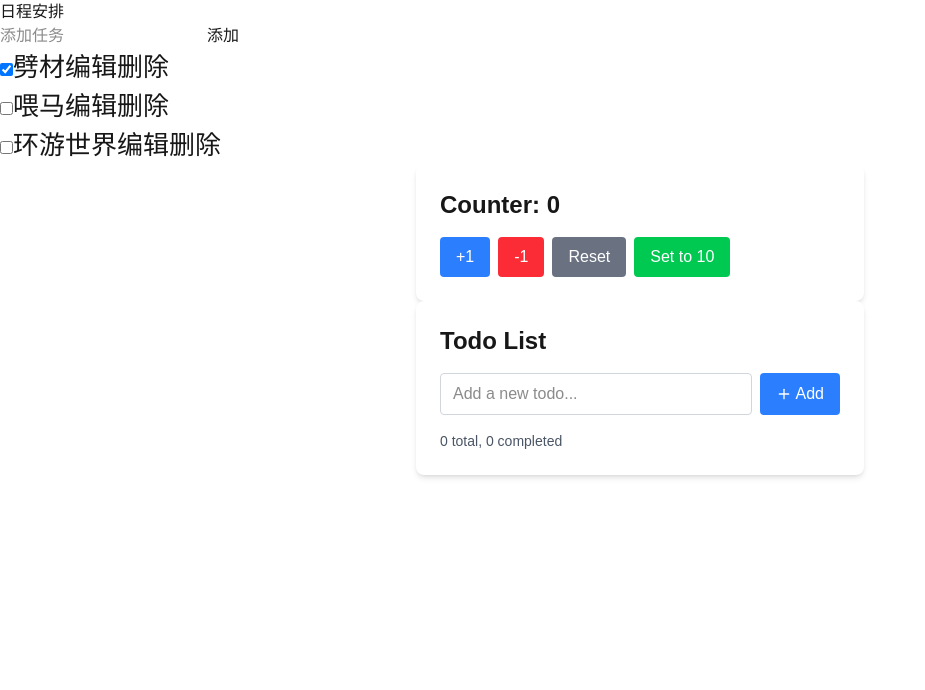
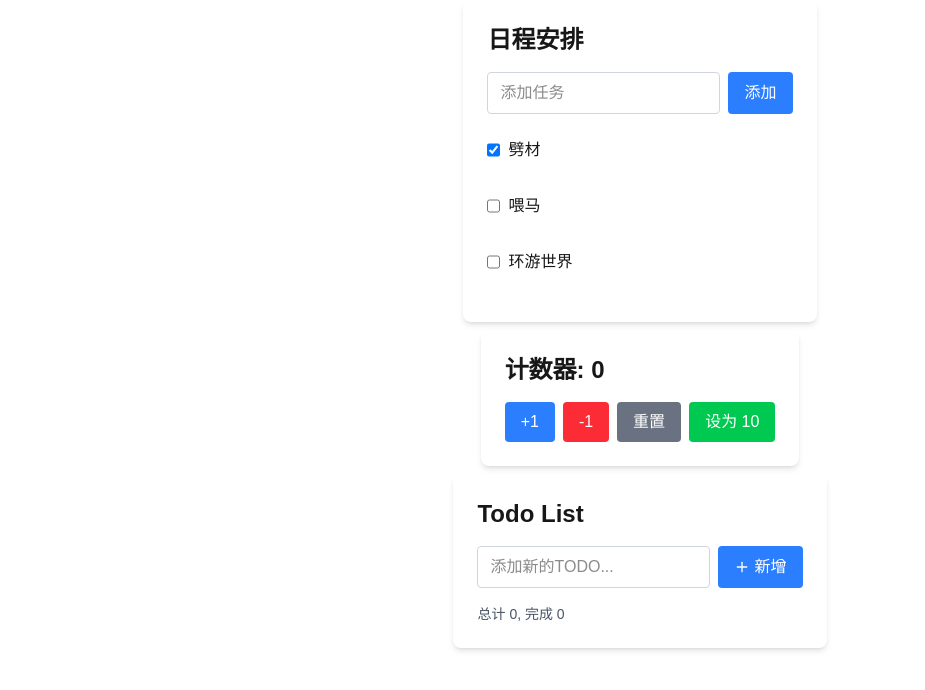
Before and after one commit to cbtpro/react-playground, a Next.js app: page /demo in a window 1280 px wide. Shown: the top 690 px of the page, without its empty margins (0-925 px from the left). Built offline with nearby package versions, Linux system fonts and the light colour scheme.

Commit message:
feat: 添加路由demo中的组件

```diff
--- a/package.json
+++ b/package.json
@@ -9,6 +9,7 @@
     "lint": "next lint"
   },
   "dependencies": {
+    "classnames": "^2.5.1",
     "lucide-react": "^0.518.0",
     "next": "15.3.4",
     "react": "^19.0.0",
@@ -16,13 +17,13 @@
   },
   "devDependencies": {
     "@eslint/eslintrc": "^3",
+    "@tailwindcss/postcss": "^4",
     "@types/node": "^20",
     "@types/react": "^19",
     "@types/react-dom": "^19",
-    "@tailwindcss/postcss": "^4",
-    "tailwindcss": "^4",
     "eslint": "^9",
     "eslint-config-next": "15.3.4",
+    "tailwindcss": "^4",
     "typescript": "^5"
   }
 }
--- a/src/app/demo/AddTask.tsx
+++ b/src/app/demo/AddTask.tsx
@@ -7,13 +7,15 @@ interface AddTaskProps {
 export default function AddTask({ onAddTask }: AddTaskProps) {
   const [text, setText] = useState('');
   return (
-    <>
+    <div className="flex gap-2">
       <input
+        className="flex-1 px-3 py-2 border border-gray-300 rounded focus:outline-none focus:ring-2 focus:ring-blue-500"
         placeholder="添加任务"
         value={text}
         onChange={(e) => setText(e.target.value)}
       />
       <button
+        className="px-4 py-2 bg-blue-500 text-white rounded hover:bg-blue-600"
         onClick={() => {
           setText('');
           onAddTask(text);
@@ -21,6 +23,6 @@ export default function AddTask({ onAddTask }: AddTaskProps) {
       >
         添加
       </button>
-    </>
+    </div>
   );
 }
--- a/src/app/demo/TaskList.tsx
+++ b/src/app/demo/TaskList.tsx
@@ -1,4 +1,5 @@
 import React, { useState } from 'react';
+import classNames from 'classnames';
 import styles from './task.module.css';
 
 interface TaskProps {
@@ -20,20 +21,22 @@ function Task({ task, onChange, onDelete }: TaskProps) {
               text: e.target.value
             });
           }}
+          placeholder='请输入任务内容'
+          className="flex-1 px-3 py-2 border border-gray-300 rounded focus:outline-none focus:ring-2 focus:ring-blue-500"
         />
-        <button onClick={() => setIsEditing(false)}>Save</button>
+        <button onClick={() => setIsEditing(false)}>保存</button>
       </>
     );
   } else {
     taskContent = (
-      <>
-        {task.text}
-        <button onClick={() => setIsEditing(true)}>编辑</button>
-      </>
+      <div className="flex py-2">
+        {task.text || '空'}
+        <button onClick={() => setIsEditing(true)} className="ml-2 opacity-0 group-hover:opacity-100 transition-opacity duration-200">编辑</button>
+      </div>
     );
   }
   return (
-    <label className={styles.item}>
+    <label className={classNames(styles.item, "mb-4 group flex gap-2")}>
       <input
         type="checkbox"
         checked={task.done}
@@ -45,7 +48,7 @@ function Task({ task, onChange, onDelete }: TaskProps) {
         }}
       />
       {taskContent}
-      <button onClick={() => onDelete(task.id)}>删除</button>
+      <button onClick={() => onDelete(task.id)} className="opacity-0 group-hover:opacity-100 transition-opacity duration-200">删除</button>
     </label>
   );
 }
@@ -57,7 +60,7 @@ interface TaskListProps {
 }
 export default function TaskList({ tasks, onChange, onDelete }: TaskListProps) {
   return (
-    <ul>
+    <ul className="mt-4">
       {tasks.map((task: TaskObject) => (
         <li key={task.id}>
           <Task task={task} onChange={onChange} onDelete={onDelete} />
--- a/src/app/demo/counter-example.tsx
+++ b/src/app/demo/counter-example.tsx
@@ -31,7 +31,7 @@ export default function Counter() {
 
   return (
     <div className="p-6 max-w-md mx-auto bg-white rounded-lg shadow-md">
-      <h2 className="text-2xl font-bold mb-4">Counter: {state.count}</h2>
+      <h2 className="text-2xl font-bold mb-4">计数器: {state.count}</h2>
 
       <div className="space-x-2">
         <button
@@ -52,14 +52,14 @@ export default function Counter() {
           onClick={() => dispatch({ type: "reset" })}
           className="px-4 py-2 bg-gray-500 text-white rounded hover:bg-gray-600"
         >
-          Reset
+          重置
         </button>
 
         <button
           onClick={() => dispatch({ type: "set", payload: 10 })}
           className="px-4 py-2 bg-green-500 text-white rounded hover:bg-green-600"
         >
-          Set to 10
+          设为 10
         </button>
       </div>
     </div>
--- a/src/app/demo/page.module.css
+++ b/src/app/demo/page.module.css
@@ -1 +1,2 @@
-.demo {}
+.demo {
+}
--- a/src/app/demo/page.tsx
+++ b/src/app/demo/page.tsx
@@ -1,61 +1,16 @@
 'use client';
 
-import React, { useReducer } from 'react';
-import AddTask from './AddTask';
-import TaskList from './TaskList';
-import tasksReducer from './tasksReducer';
-import { TaskActionType } from './constants';
+import React from 'react';
+import classNames from 'classnames';
+import TodoListDemo from './todo-list-demo';
 import Counter from './counter-example';
 import TodoList from './todo-list';
 
 import styles from './page.module.css';
 
-
-let nextId = 3;
-/**
- * 初始值
- */
-const initialTasks: TaskObject[] = [
-  { id: 0, text: '劈材', done: true },
-  { id: 1, text: '喂马', done: false },
-  { id: 2, text: '环游世界', done: false }
-];
-
-
 export default function Demo() {
-
-  const [tasks, dispatch] = useReducer(tasksReducer, initialTasks);
-
-  function handleAddTask(text: string) {
-    dispatch({
-      type: TaskActionType.ADD,
-      id: nextId++,
-      text: text
-    });
-  }
-
-  function handleChangeTask(task: TaskObject) {
-    dispatch({
-      type: TaskActionType.CHANGED,
-      task: task
-    });
-  }
-
-  function handleDeleteTask(taskId: number) {
-    dispatch({
-      type: TaskActionType.DELETE,
-      id: taskId
-    });
-  }
-
-  return (<div className={styles.demo}>
-    <h1>日程安排</h1>
-      <AddTask onAddTask={handleAddTask} />
-      <TaskList
-        tasks={tasks}
-        onChange={handleChangeTask}
-        onDelete={handleDeleteTask}
-      />
+  return (<div className={classNames(styles.demo, "flex flex-col gap-y-2")}>
+      <TodoListDemo  />
       <Counter />
       <TodoList />
   </div>)
--- a/src/app/demo/task.module.css
+++ b/src/app/demo/task.module.css
@@ -1,3 +1,3 @@
 .item {
-    font-size: 26px;
+    font-size: 16px;
 }
--- /dev/null
+++ b/src/app/demo/todo-list-demo.module.css
@@ -0,0 +1 @@
+.todoListDemo {}
--- /dev/null
+++ b/src/app/demo/todo-list-demo.tsx
@@ -0,0 +1,60 @@
+
+"use client"
+
+import React, { useReducer } from 'react';
+import classNames from 'classnames';
+import AddTask from './AddTask';
+import TaskList from './TaskList';
+import tasksReducer from './tasksReducer';
+import { TaskActionType } from './constants';
+
+import styles from './todo-list-demo.module.css';
+
+let nextId = 3;
+/**
+ * 初始值
+ */
+const initialTasks: TaskObject[] = [
+  { id: 0, text: '劈材', done: true },
+  { id: 1, text: '喂马', done: false },
+  { id: 2, text: '环游世界', done: false }
+];
+
+export default function TodoListDemo() {
+
+  const [tasks, dispatch] = useReducer(tasksReducer, initialTasks);
+
+  function handleAddTask(text: string) {
+    dispatch({
+      type: TaskActionType.ADD,
+      id: nextId++,
+      text: text
+    });
+  }
+
+  function handleChangeTask(task: TaskObject) {
+    dispatch({
+      type: TaskActionType.CHANGED,
+      task: task
+    });
+  }
+
+  function handleDeleteTask(taskId: number) {
+    dispatch({
+      type: TaskActionType.DELETE,
+      id: taskId
+    });
+  }
+
+  return (
+    <div className={classNames(styles.todoListDemo, "p-6 max-w-md mx-auto bg-white rounded-lg shadow-md")}>
+      <h1 className="text-2xl font-bold mb-4">日程安排</h1>
+      <AddTask onAddTask={handleAddTask} />
+      <TaskList
+        tasks={tasks}
+        onChange={handleChangeTask}
+        onDelete={handleDeleteTask}
+      />
+    </div>
+  );
+}
--- a/src/app/demo/todo-list.tsx
+++ b/src/app/demo/todo-list.tsx
@@ -81,7 +81,7 @@ export default function TodoList() {
   const completedCount = state.todos.filter((todo) => todo.completed).length
 
   return (
-    <div className="max-w-md mx-auto p-6 bg-white rounded-lg shadow-md">
+    <div className="p-6 max-w-md mx-auto bg-white rounded-lg shadow-md">
       <h2 className="text-2xl font-bold mb-4">Todo List</h2>
 
       <form onSubmit={handleSubmit} className="mb-4">
@@ -90,7 +90,7 @@ export default function TodoList() {
             type="text"
             value={inputText}
             onChange={(e) => setInputText(e.target.value)}
-            placeholder="Add a new todo..."
+            placeholder="添加新的TODO..."
             className="flex-1 px-3 py-2 border border-gray-300 rounded focus:outline-none focus:ring-2 focus:ring-blue-500"
           />
           <button
@@ -98,7 +98,7 @@ export default function TodoList() {
             className="px-4 py-2 bg-blue-500 text-white rounded hover:bg-blue-600 flex items-center gap-1"
           >
             <Plus size={16} />
-            Add
+            新增
           </button>
         </div>
       </form>
@@ -134,12 +134,12 @@ export default function TodoList() {
 
       <div className="flex justify-between items-center text-sm text-gray-600">
         <span>
-          {state.todos.length} total, {completedCount} completed
+          总计 {state.todos.length}, 完成 {completedCount}
         </span>
 
         {completedCount > 0 && (
           <button onClick={() => dispatch({ type: "CLEAR_COMPLETED" })} className="text-red-500 hover:text-red-700">
-            Clear completed
+            清除完成
           </button>
         )}
       </div>
```
Also changed, not shown: 1 other file (tests, documents, lock files or other folders).
